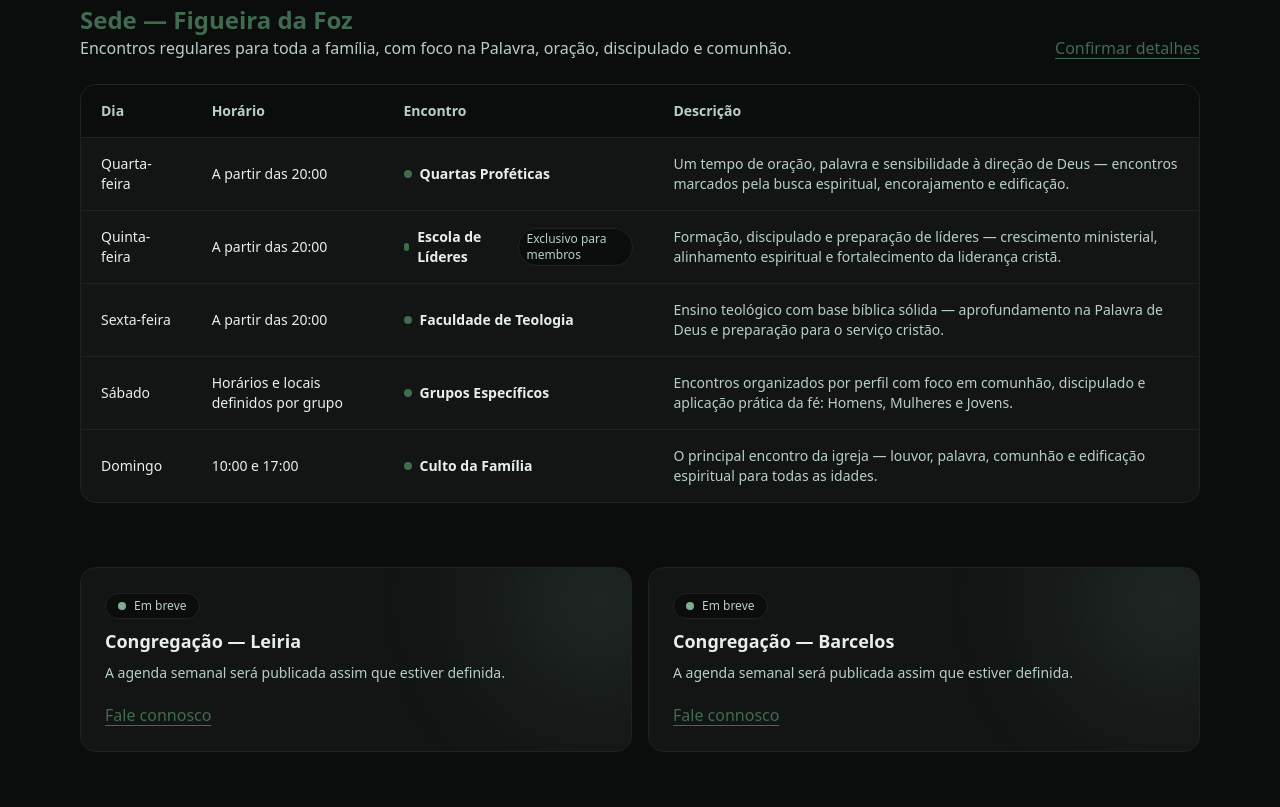
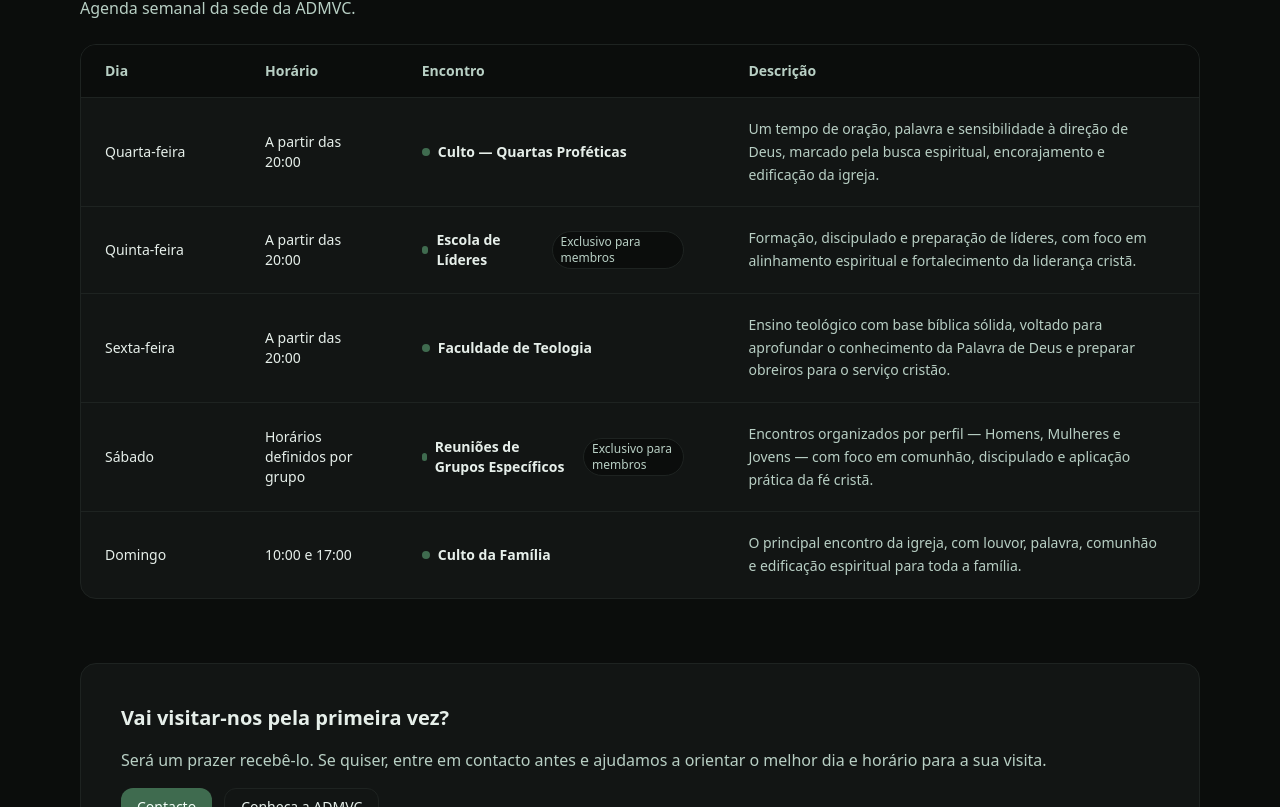
Before and after one commit to libertrendz/admvc-site, a Next.js app: page /agenda in a window 1280 px wide. Shown: the part 493-1300 px from the top of the page. Built offline with nearby package versions, Linux system fonts and the light colour scheme.

Commit message:
Update page.tsx

```diff
--- a/app/agenda/page.tsx
+++ b/app/agenda/page.tsx
@@ -13,9 +13,9 @@ const SEDE_SEMANAL: Evento[] = [
   {
     dia: "Quarta-feira",
     hora: "A partir das 20:00",
-    titulo: "Quartas Proféticas",
+    titulo: "Culto — Quartas Proféticas",
     descricao:
-      "Um tempo de oração, palavra e sensibilidade à direção de Deus — encontros marcados pela busca espiritual, encorajamento e edificação."
+      "Um tempo de oração, palavra e sensibilidade à direção de Deus, marcado pela busca espiritual, encorajamento e edificação da igreja."
   },
   {
     dia: "Quinta-feira",
@@ -23,28 +23,29 @@ const SEDE_SEMANAL: Evento[] = [
     titulo: "Escola de Líderes",
     badge: "Exclusivo para membros",
     descricao:
-      "Formação, discipulado e preparação de líderes — crescimento ministerial, alinhamento espiritual e fortalecimento da liderança cristã."
+      "Formação, discipulado e preparação de líderes, com foco em alinhamento espiritual e fortalecimento da liderança cristã."
   },
   {
     dia: "Sexta-feira",
     hora: "A partir das 20:00",
     titulo: "Faculdade de Teologia",
     descricao:
-      "Ensino teológico com base bíblica sólida — aprofundamento na Palavra de Deus e preparação para o serviço cristão."
+      "Ensino teológico com base bíblica sólida, voltado para aprofundar o conhecimento da Palavra de Deus e preparar obreiros para o serviço cristão."
   },
   {
     dia: "Sábado",
-    hora: "Horários e locais definidos por grupo",
-    titulo: "Grupos Específicos",
+    hora: "Horários definidos por grupo",
+    titulo: "Reuniões de Grupos Específicos",
+    badge: "Exclusivo para membros",
     descricao:
-      "Encontros organizados por perfil com foco em comunhão, discipulado e aplicação prática da fé: Homens, Mulheres e Jovens."
+      "Encontros organizados por perfil — Homens, Mulheres e Jovens — com foco em comunhão, discipulado e aplicação prática da fé cristã."
   },
   {
     dia: "Domingo",
     hora: "10:00 e 17:00",
     titulo: "Culto da Família",
     descricao:
-      "O principal encontro da igreja — louvor, palavra, comunhão e edificação espiritual para todas as idades."
+      "O principal encontro da igreja, com louvor, palavra, comunhão e edificação espiritual para toda a família."
   }
 ];
 
@@ -70,8 +71,8 @@ export default function AgendaPage() {
           </h1>
 
           <p className="text-muted text-base md:text-lg">
-            Na ADMVC, cada encontro é uma oportunidade de crescimento espiritual, comunhão e edificação.
-            Consulte a agenda da sede e acompanhe as atualizações das congregações.
+            Encontros regulares da ADMVC — momentos de culto, ensino, discipulado e comunhão
+            para toda a igreja.
           </p>
 
           <div className="flex flex-wrap gap-3 pt-2">
@@ -82,118 +83,72 @@ export default function AgendaPage() {
               Fale connosco
             </Link>
           </div>
-
-          <div className="pt-2 text-xs text-muted2">
-            (Agenda das congregações será adicionada assim que estiver definida.)
-          </div>
         </div>
       </section>
 
       {/* SEDE */}
       <section className="space-y-6">
-        <div className="flex flex-col gap-2 md:flex-row md:items-end md:justify-between">
         <div>
           <h2 className="text-xl md:text-2xl font-semibold text-figueira">
             Sede — Figueira da Foz
           </h2>
           <p className="text-muted">
-              Encontros regulares para toda a família, com foco na Palavra, oração, discipulado e comunhão.
+            Agenda semanal da sede da ADMVC.
           </p>
         </div>
 
-          <Link href="/contato" className="text-figueira underline underline-offset-4">
-            Confirmar detalhes
-          </Link>
-        </div>
-
-        {/* Tabela (desktop) */}
+        {/* Tabela desktop */}
         <div className="hidden md:block overflow-hidden rounded-2xl border border-soft bg-bg2">
           <table className="w-full text-sm">
             <thead className="bg-bg">
               <tr>
-                <th className="px-5 py-4 text-left text-muted">Dia</th>
-                <th className="px-5 py-4 text-left text-muted">Horário</th>
-                <th className="px-5 py-4 text-left text-muted">Encontro</th>
-                <th className="px-5 py-4 text-left text-muted">Descrição</th>
+                <th className="w-40 px-6 py-4 text-left text-muted whitespace-nowrap">
+                  Dia
+                </th>
+                <th className="px-6 py-4 text-left text-muted">
+                  Horário
+                </th>
+                <th className="px-6 py-4 text-left text-muted">
+                  Encontro
+                </th>
+                <th className="px-10 py-4 text-left text-muted">
+                  Descrição
+                </th>
               </tr>
             </thead>
             <tbody>
               {SEDE_SEMANAL.map((e, idx) => (
                 <tr key={`${e.dia}-${idx}`} className="border-t border-soft">
-                  <td className="px-5 py-4 text-fg font-medium">{e.dia}</td>
-                  <td className="px-5 py-4 text-fg">{e.hora}</td>
-                  <td className="px-5 py-4 text-fg">
+                  <td className="px-6 py-5 font-medium text-fg whitespace-nowrap">
+                    {e.dia}
+                  </td>
+                  <td className="px-6 py-5 text-fg">
+                    {e.hora}
+                  </td>
+                  <td className="px-6 py-5 text-fg">
                     <div className="flex items-center gap-2">
                       <span
                         className="h-2 w-2 rounded-full"
                         style={{ backgroundColor: "var(--g-figueira)" }}
                       />
                       <span className="font-semibold">{e.titulo}</span>
-                      {e.badge ? (
+                      {e.badge && (
                         <span className="ml-2 rounded-full border border-soft bg-bg px-2 py-0.5 text-xs text-muted">
                           {e.badge}
                         </span>
-                      ) : null}
+                      )}
                     </div>
                   </td>
-                  <td className="px-5 py-4 text-muted">{e.descricao}</td>
+                  <td className="px-10 py-5 text-muted leading-relaxed">
+                    {e.descricao}
+                  </td>
                 </tr>
               ))}
             </tbody>
           </table>
         </div>
 
-        {/* Cards (mobile) */}
-        <div className="grid gap-4 md:hidden">
-          {SEDE_SEMANAL.map((e, idx) => (
-            <div key={`${e.dia}-${idx}`} className="rounded-2xl border border-soft bg-bg2 p-5">
-              <div className="flex items-start justify-between gap-3">
-                <div className="space-y-1">
-                  <div className="text-xs text-muted2">{e.dia}</div>
-                  <div className="text-base font-semibold text-fg flex items-center gap-2">
-                    <span
-                      className="h-2 w-2 rounded-full"
-                      style={{ backgroundColor: "var(--g-figueira)" }}
-                    />
-                    {e.titulo}
-                  </div>
-                  <div className="text-sm text-fg">{e.hora}</div>
-                </div>
-
-                {e.badge ? (
-                  <span className="shrink-0 rounded-full border border-soft bg-bg px-2 py-0.5 text-xs text-muted">
-                    {e.badge}
-                  </span>
-                ) : null}
-              </div>
-
-              <p className="mt-3 text-sm text-muted">{e.descricao}</p>
-
-              {e.titulo === "Grupos Específicos" ? (
-                <div className="mt-3 rounded-xl border border-soft bg-bg p-3 text-sm text-muted">
-                  <div className="font-semibold text-fg mb-1">Grupos:</div>
-                  <ul className="space-y-1">
-                    <li>• Homens</li>
-                    <li>• Mulheres</li>
-                    <li>• Jovens</li>
-                  </ul>
-                </div>
-              ) : null}
-            </div>
-          ))}
-        </div>
-      </section>
-
-      {/* CONGREGAÇÕES (placeholders) */}
-      <section className="grid gap-4 md:grid-cols-2">
-        <PlaceholderAgendaCard
-          title="Congregação — Leiria"
-          desc="A agenda semanal será publicada assim que estiver definida."
-        />
-        <PlaceholderAgendaCard
-          title="Congregação — Barcelos"
-          desc="A agenda semanal será publicada assim que estiver definida."
-        />
+        {/* Mobile cards permanecem iguais */}
       </section>
 
       {/* CTA FINAL */}
@@ -202,8 +157,8 @@ export default function AgendaPage() {
           Vai visitar-nos pela primeira vez?
         </h3>
         <p className="text-muted">
-          Você é bem-vindo. Se quiser, entre em contacto antes e ajudamos a orientar o melhor dia,
-          horário e congregação para a sua visita.
+          Será um prazer recebê-lo. Se quiser, entre em contacto antes e ajudamos a
+          orientar o melhor dia e horário para a sua visita.
         </p>
         <div className="flex flex-wrap gap-3">
           <Link href="/contato" className="btn btn-primary">
@@ -217,28 +172,3 @@ export default function AgendaPage() {
     </main>
   );
 }
-
-function PlaceholderAgendaCard({ title, desc }: { title: string; desc: string }) {
-  return (
-    <div className="relative overflow-hidden rounded-2xl border border-soft bg-bg2 p-6">
-      <div
-        aria-hidden
-        className="pointer-events-none absolute -top-16 -right-16 h-48 w-48 rounded-full blur-3xl"
-        style={{ background: "rgba(127,174,147,0.14)" }}
-      />
-      <div className="relative z-10 space-y-2">
-        <div className="inline-flex items-center gap-2 rounded-full border border-soft bg-bg px-3 py-1 text-xs text-muted">
-          <span className="h-2 w-2 rounded-full" style={{ backgroundColor: "var(--g-soft)" }} />
-          Em breve
-        </div>
-        <h3 className="text-lg font-semibold text-fg">{title}</h3>
-        <p className="text-sm text-muted">{desc}</p>
-        <div className="pt-3">
-          <Link href="/contato" className="text-figueira underline underline-offset-4">
-            Fale connosco
-          </Link>
-        </div>
-      </div>
-    </div>
-  );
-}
```
Lines whose indentation alone changed are shown as unchanged.
